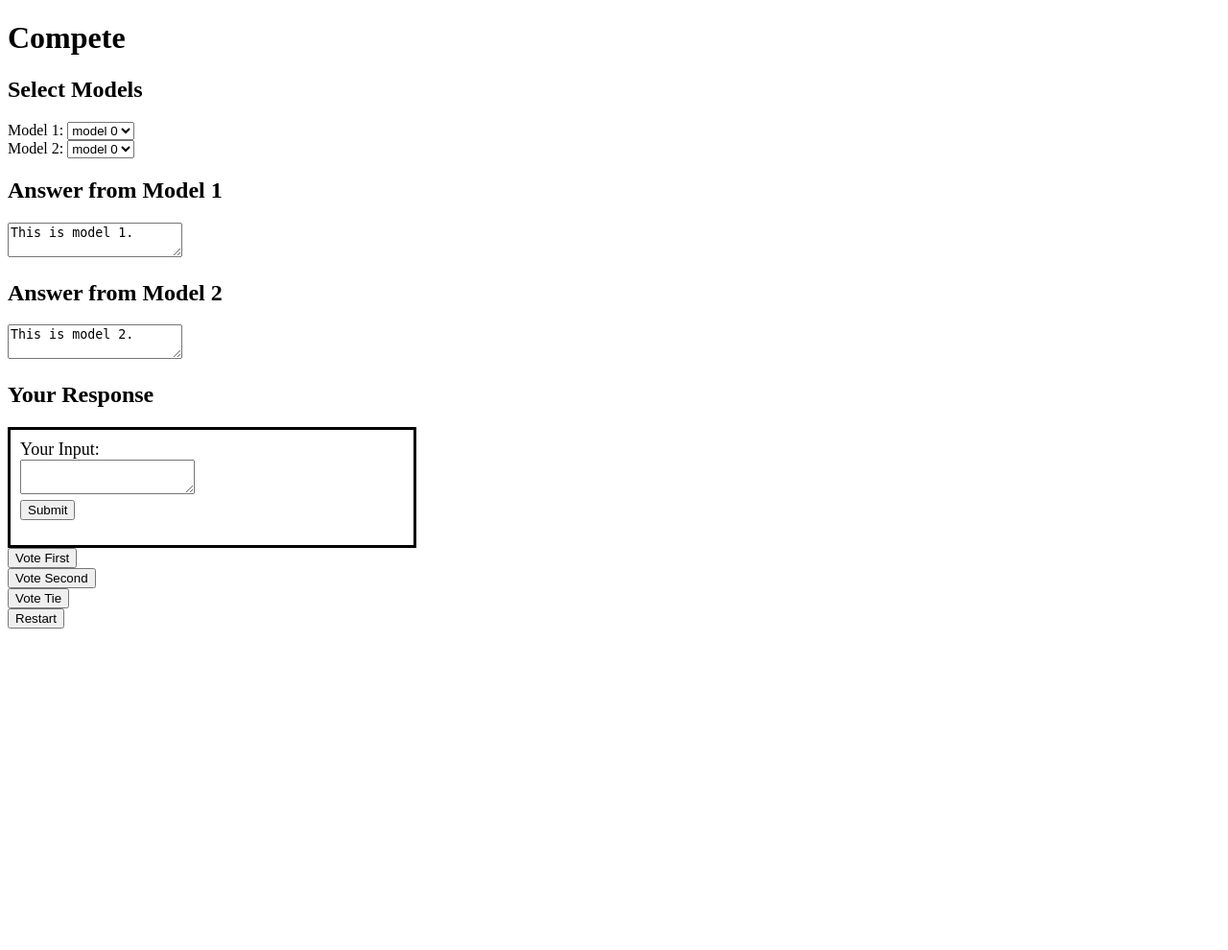
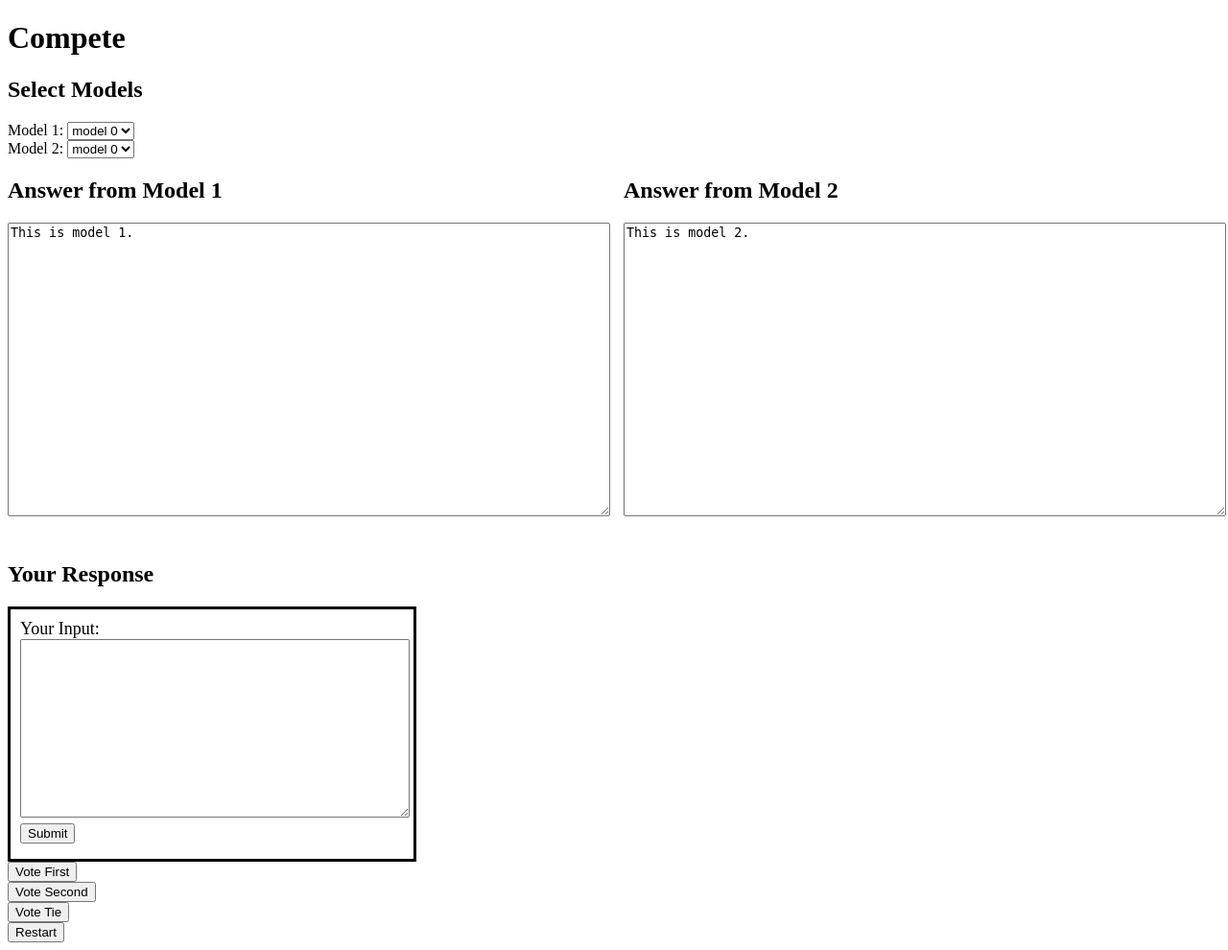
Before and after one commit to panzertonBirdsong/MedicalArena, a Flask app: page /restart in a window 1280 px wide. Shown: the whole page at 96% size. Before the commit the page ends 655 px from the top, so only its background shows below. Run offline with Flask 3, Linux system fonts and the light colour scheme; data comes from the database, SQL or seed files in the repository; both versions use the stored data as it was after the commit.

Commit message:
adjust some gui

```diff
--- a/templates/compete.html
+++ b/templates/compete.html
@@ -60,22 +60,32 @@
 
 
 
-		<h2>Answer from Model 1</h2>
+		<!-- <h2>Answer from Model 1</h2>
 		<textarea readonly id="answer_1">This is model 1.</textarea>
 
 
 		<h2>Answer from Model 2</h2>
-		<textarea readonly id="answer_2">This is model 2.</textarea>
+		<textarea readonly id="answer_2">This is model 2.</textarea> -->
 
+		<div style="display: flex; gap: 20px; height: 50vh;">
+		    <div style="width: 50%;">
+		        <h2>Answer from Model 1</h2>
+		        <textarea readonly id="answer_1" style="width: 100%; height: 75%">This is model 1.</textarea>
+		    </div>
+		    <div style="width: 50%;">
+		        <h2>Answer from Model 2</h2>
+		        <textarea readonly id="answer_2" style="width: 100%; height: 75%">This is model 2.</textarea>
+		    </div>
+		</div>
 
 
 		<h2>Your Response</h2>
 
 		<div>
-			<form id="user_input_box">
+			<form id="user_input_box" style="width: 50vh; height: 30vh;">
 				<span>Your Input:</span>
 				<br>
-				<textarea id="user_input" required></textarea>
+				<textarea id="user_input" required style="width: 100%; height: 75%"></textarea>
 				<br>
 				<button type="button" id="submit_input">Submit</button>
 			</form>
```
Also changed, not shown: instance/chats_db.sqlite.
